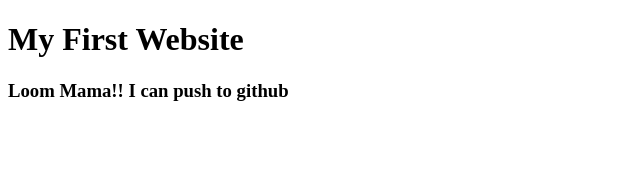
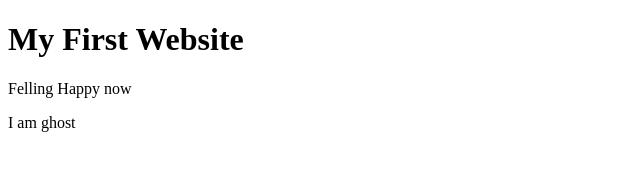
Before and after one commit to itssarwarbd/my-first-website, a plain HTML site: page index.html in a window 1280 px wide. Shown: the whole page, without its empty margins (0-640 px from the left). Drawn offline with Linux system fonts and the light colour scheme.

Commit message:
ghost added

```diff
--- a/index.html
+++ b/index.html
@@ -7,6 +7,7 @@
 </head>
 <body>
     <h1>My First Website</h1>
-    <h3>Loom Mama!! I can push to github</h3>
+    <p>Felling Happy now</p>
+    <p>I am ghost</p>
 </body>
 </html>
```
